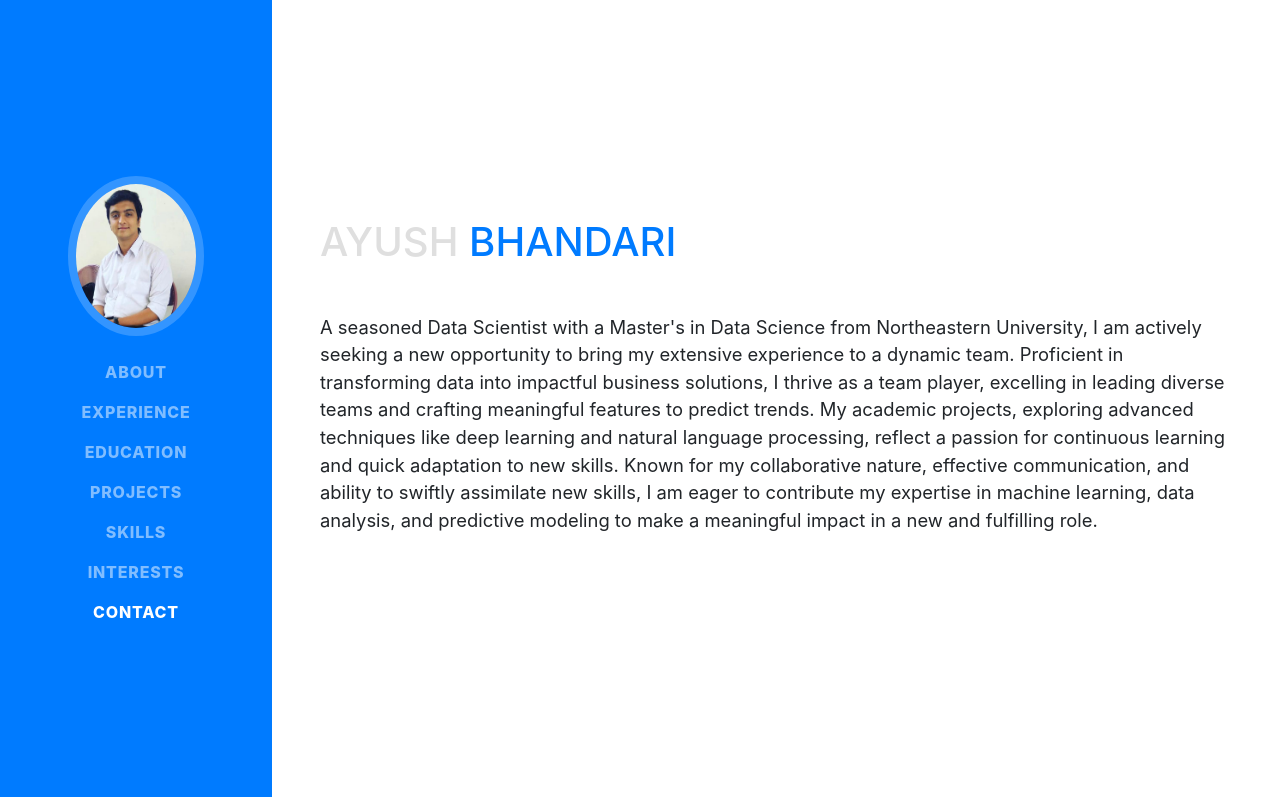
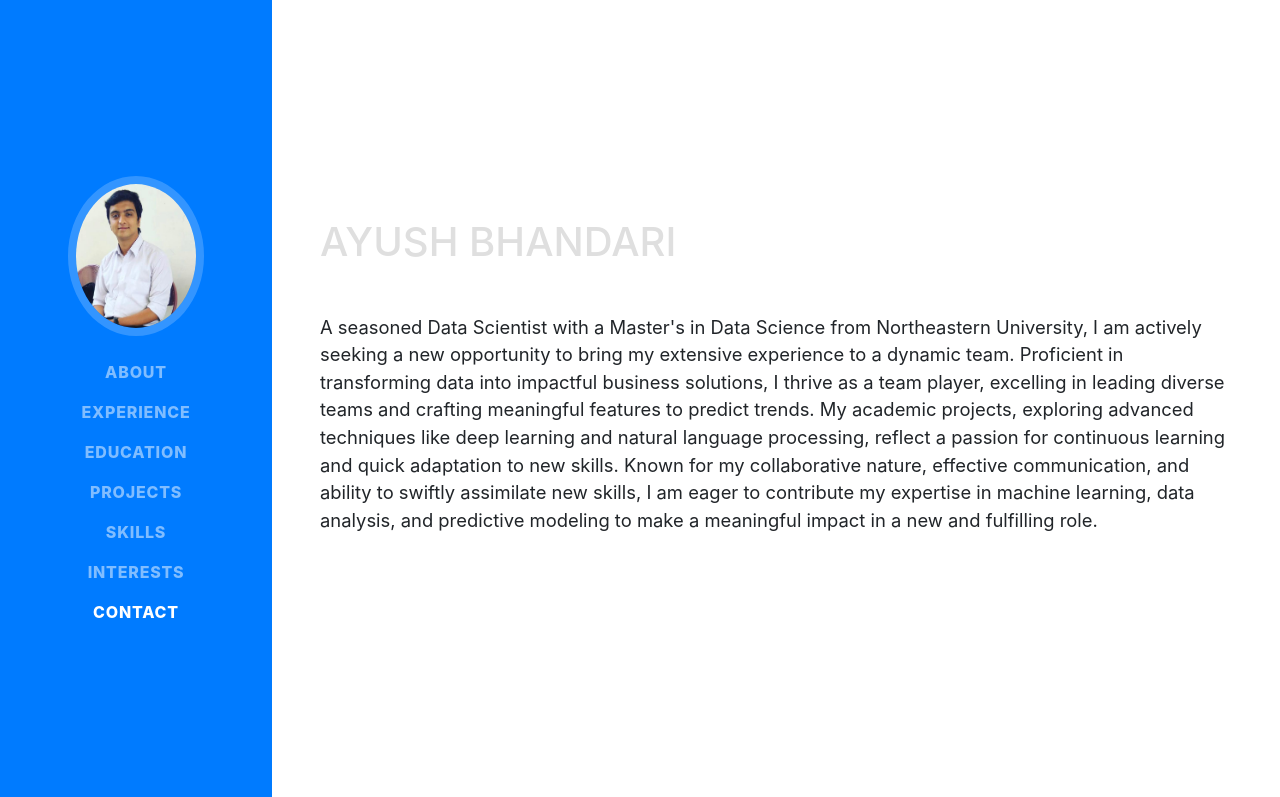
Before and after one commit to AyushPBhandari/AyushPBhandari.github.io, a website with bundled scripts: page index.html in a window 1280 px wide. Shown: the top 797 px of the page. Built offline with nearby package versions, Linux system fonts and the light colour scheme; a web font is replaced by a local one.

Commit message:
Changed HTML file

```diff
--- a/index.html
+++ b/index.html
@@ -65,8 +65,7 @@
 
     <section class="resume-section p-3 p-lg-5 d-flex align-items-center" id="about">
       <div class="w-100">
-        <h1 class="mb-0">Ayush
-          <span class="text-primary">Bhandari</span>
+        <h1 class="mb-0">Ayush Bhandari
         </h1>
         <br>
         <br>
```
